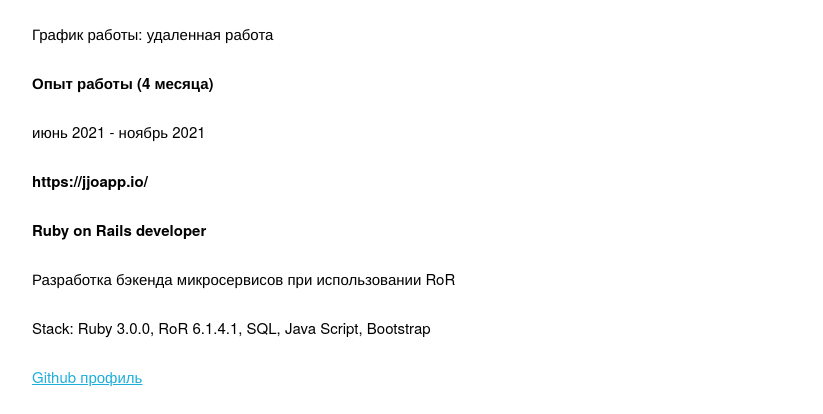
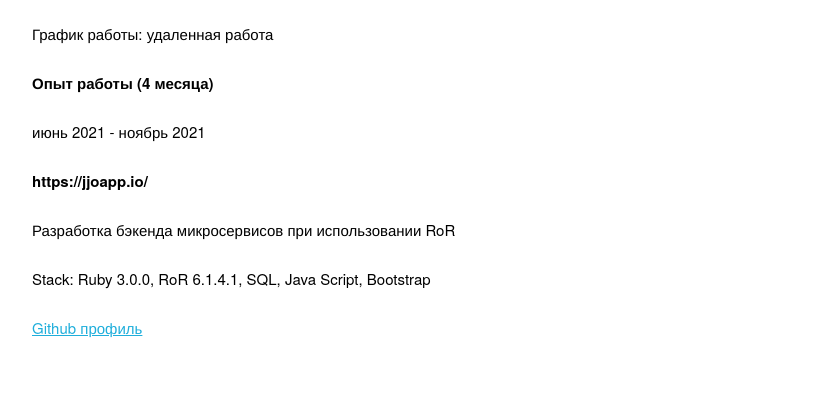
Before and after one commit to signore-pomodoro/cv, a plain HTML site: page index.html in a window 1280 px wide. Shown: the part 481-895 px from the top of the page, without its empty margins (128-951 px from the left). After the commit the page ends 846 px from the top, so only its background shows below. Drawn offline with Linux system fonts and the light colour scheme.

Commit message:
Update index.html

```diff
--- a/index.html
+++ b/index.html
@@ -30,7 +30,6 @@
   <p><b>Опыт работы (4 месяца)</b></p>
   <p>июнь 2021 - ноябрь 2021</p>
   <p><b>https://jjoapp.io/</b></p>
-  <p><b>Ruby on Rails developer</b></p>
   <p>Разработка бэкенда микросервисов при использовании RoR</p>
   <p>Stack: Ruby 3.0.0, RoR 6.1.4.1, SQL, Java Script, Bootstrap</p>
   <p><a href="https://github.com/signore-pomodoro" target="blank">Github профиль</a></p>
```
